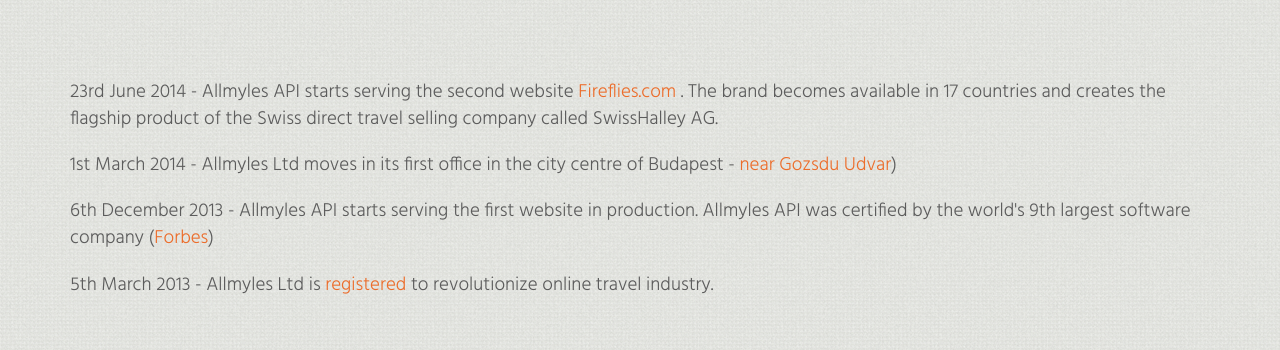
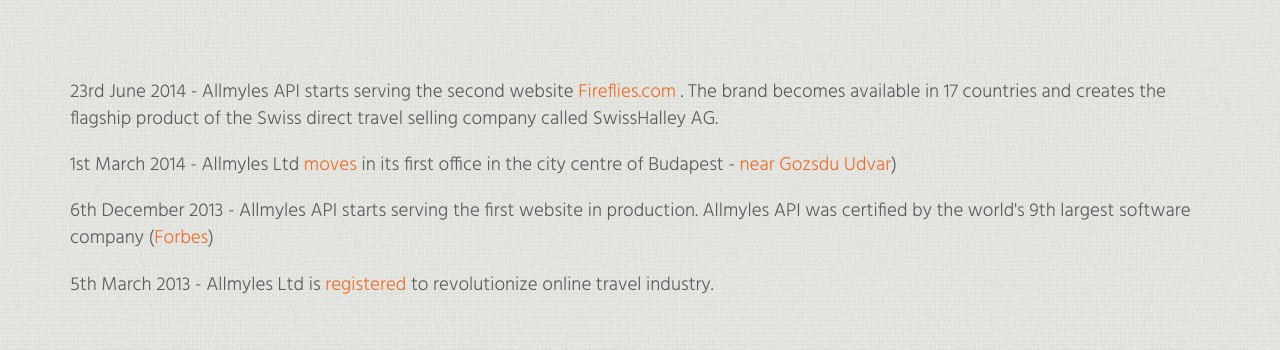
Before and after one commit to balazsszilardtoth/allmyles.github.io, a Jekyll site: the page built from news.html, in a window 1280 px wide. Shown: the part 624-974 px from the top of the page. Built offline with Jekyll 4.4.1, drawn with Linux system fonts in a browser that asks for light colours; nearby versions of some CDN libraries; part of the change alters nothing that is shown.

```diff
--- a/news.html
+++ b/news.html
@@ -13,7 +13,7 @@ title: News - Allmyles
 
 	<div class="container">
 		<p>23rd June 2014 - Allmyles API starts serving the second website <a href="https://www.fireflies.com/">Fireflies.com </a>. The brand becomes available in 17 countries and creates the flagship product of the Swiss direct travel selling company called SwissHalley AG.</p>
-		<p>1st March 2014 - Allmyles Ltd moves in its first office in the city centre of Budapest - <a href="http://www.madachtrade.hu/index_en.php"> near Gozsdu Udvar</a>)</p>
+		<p>1st March 2014 - Allmyles Ltd <a href="https://twitter.com/allmylesconnect/status/602568480613920768">moves </a> in its first office in the city centre of Budapest - <a href="http://www.madachtrade.hu/index_en.php"> near Gozsdu Udvar</a>)</p>
 		<p>6th December 2013 - Allmyles API starts serving the first website in production. Allmyles API was certified by the world's 9th largest software company (<a href="http://www.forbes.com/global2000/list/#industry:Software%20%26%20Programming">Forbes</a>)</p>
 		<p>5th March 2013 - Allmyles Ltd is <a href="http://www.e-cegjegyzek.hu/">registered</a> to revolutionize online travel industry.</p>
 	</div>
```
